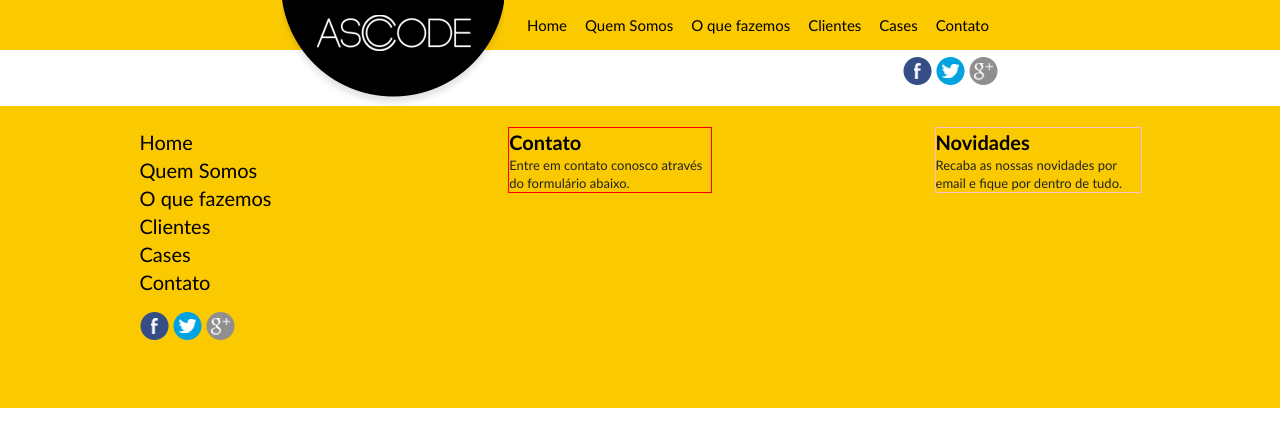
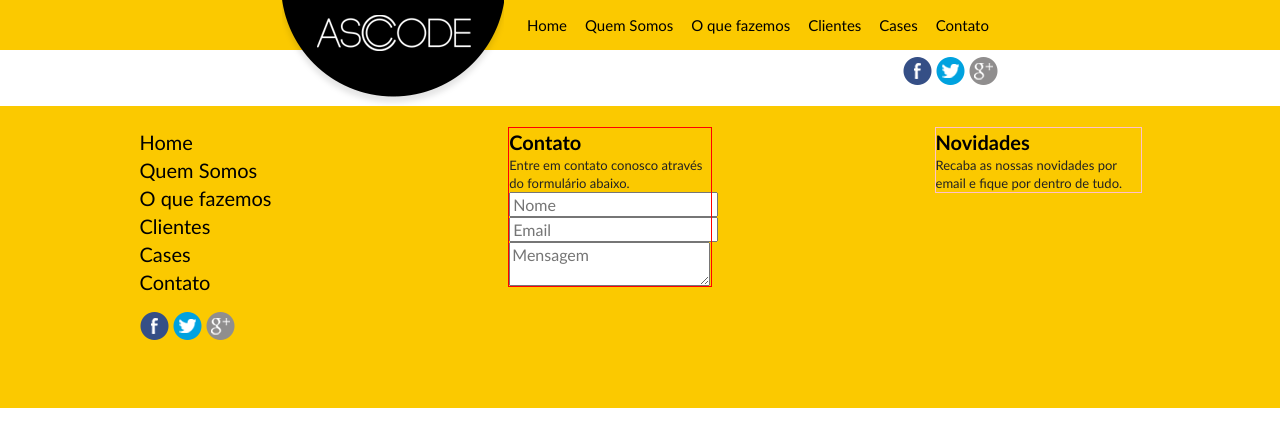
Before and after one commit to demetriusf/asccode, a CodeIgniter app: page /foo/ in a window 1280 px wide. Shown: the top 447 px of the page. Run offline with CodeIgniter, Linux system fonts and the light colour scheme; some libraries are stand-ins or nearby versions.

Commit message:
Adicionado campos para form de contato no footer

```diff
--- a/application/views/home.php
+++ b/application/views/home.php
@@ -90,6 +90,11 @@
     			<section class="footer-section footer-section-contact">
     				<h1>Contato</h1>
     				<p>Entre em contato conosco através do formulário abaixo.</p>
+                    <form action="" method="post">
+                        <input name="name" placeholder="Nome" type="text" maxlength="30">
+                        <input name="email" placeholder="Email" type="email">
+                        <textarea name="message" placeholder="Mensagem"></textarea>
+                    </form>
     			</section>
 
     			<section class="footer-section footer-section-newsletter">
```
